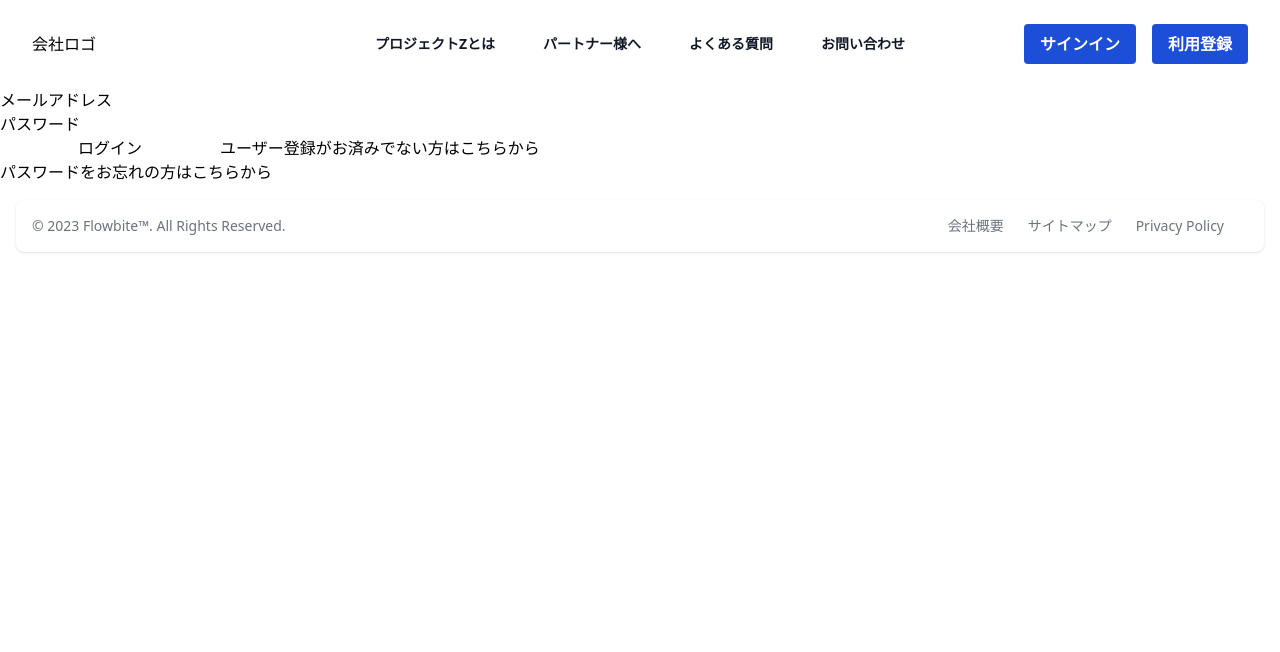
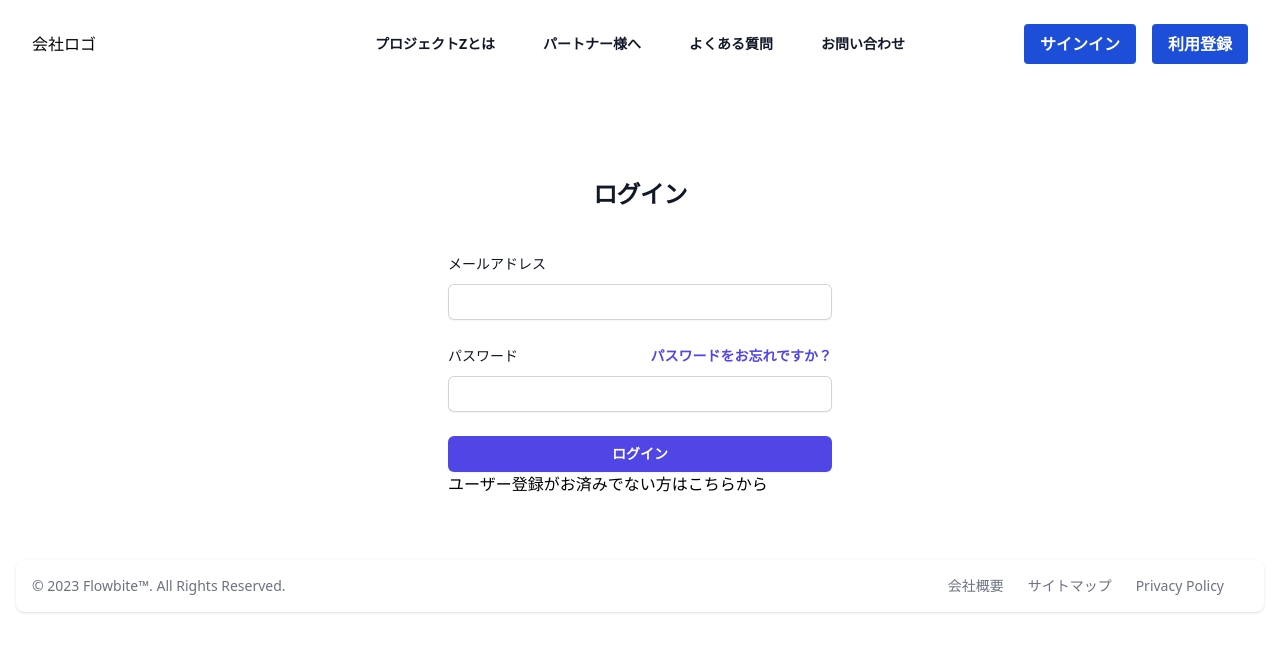
Before and after one commit to DaisukeMiyauchi-nippon/nextjs, a Next.js app: page /signin in a window 1280 px wide. Shown: the top 652 px of the page. Built offline with nearby package versions, Linux system fonts and the light colour scheme; no server answers.

Commit message:
サインアップ画面の見栄えはほぼOK

```diff
--- a/src/app/signin/page.tsx
+++ b/src/app/signin/page.tsx
@@ -1,63 +1,93 @@
-"use client"
-import Head from "next/head";
+"use client";
 import { supabase } from "@/utils/supabaseClient";
 import { useState } from "react";
-import Link from 'next/link';
-import { useRouter } from 'next/navigation'
+import Link from "next/link";
+import { useRouter } from "next/navigation";
 
-export default function Login(){
-    const router = useRouter()
-    const [email, setEmail] = useState("")
-    const [password, setPassword] = useState("")
+export default function Login() {
+  const router = useRouter();
+  const [email, setEmail] = useState("");
+  const [password, setPassword] = useState("");
 
-  const onLogin = async() => {
-      const { data,error } = await supabase.auth.signInWithPassword({
+  const onLogin = async () => {
+    const { data, error } = await supabase.auth.signInWithPassword({
       email: email,
       password: password,
-      })}
+    });
+  };
 
   return (
+    <div className="flex min-h-full flex-1 flex-col justify-center px-6 py-12 lg:px-8">
+      <div className="sm:mx-auto sm:w-full sm:max-w-sm">
+        <h2 className="mt-10 text-center text-2xl font-bold leading-9 tracking-tight text-gray-900">
+          ログイン
+        </h2>
+      </div>
+
+      <div className="mt-10 sm:mx-auto sm:w-full sm:max-w-sm">
+        <form className="space-y-6">
           <div>
-      <Head>
-        <title>ログイン画面</title>
-        <link rel="icon" href="/favicon.ico" />
-      </Head>
-      <main>
-        <div>
-          <form>
-          <div>
-            <label>メールアドレス</label>
-            <input type="email"
+            <label
+              htmlFor="email"
+              className="block text-sm font-medium leading-6 text-gray-900"
+            >
+              メールアドレス
+            </label>
+            <div className="mt-2">
+              <input
+                type="email"
+                autoComplete="email"
                 required value={email}
-              onChange={e => setEmail(e.target.value)}
+                className="block w-full rounded-md border-0 py-1.5 text-gray-900 shadow-sm ring-1 ring-inset ring-gray-300 placeholder:text-gray-400 focus:ring-2 focus:ring-inset focus:ring-indigo-600 sm:text-sm sm:leading-6"
+                onChange={(e) => setEmail(e.target.value)}
               />
             </div>
+          </div>
+
           <div>
-            <label>パスワード</label>
-            <input type="password"
+            <div className="flex items-center justify-between">
+              <label
+                htmlFor="password"
+                className="block text-sm font-medium leading-6 text-gray-900"
+              >
+                パスワード
+              </label>
+              <div className="text-sm">
+                <a
+                  href="#"
+                  className="font-semibold text-indigo-600 hover:text-indigo-500"
+                >
+                  パスワードをお忘れですか？
+                </a>
+              </div>
+            </div>
+            <div className="mt-2">
+              <input
+                type="password"
+                autoComplete="current-password"
                 required value={password}
-              onChange={e => setPassword(e.target.value)}
+                onChange={(e) => setPassword(e.target.value)}
+                className="block w-full rounded-md border-0 py-1.5 text-gray-900 shadow-sm ring-1 ring-inset ring-gray-300 placeholder:text-gray-400 focus:ring-2 focus:ring-inset focus:ring-indigo-600 sm:text-sm sm:leading-6"
               />
             </div>
+          </div>
+
           <div>
             <button
-                style={{ width: 220 }}
-                color="primary"
+              type="submit"
+              className="flex w-full justify-center rounded-md bg-indigo-600 px-3 py-1.5 text-sm font-semibold leading-6 text-white shadow-sm hover:bg-indigo-500 focus-visible:outline focus-visible:outline-2 focus-visible:outline-offset-2 focus-visible:outline-indigo-600"
               // 登録ボタンがクリックされたとき関数が実行されるようにする
-                onClick={()=>{onLogin();
+              onClick={() => {
+                onLogin();
               }}
-              >ログイン</button>
+            >
+              ログイン
+            </button>
 
-            <Link href='/signup'>
-              ユーザー登録がお済みでない方はこちらから
-            </Link><br/>
-            <Link href='/sendemail'>
-              パスワードをお忘れの方はこちらから
-            </Link>
+            <Link href="/signup">ユーザー登録がお済みでない方はこちらから</Link>
           </div>
         </form>
       </div>
-      </main>
     </div>
-  )
+  );
 }
```
Lines whose indentation alone changed are shown as unchanged.
